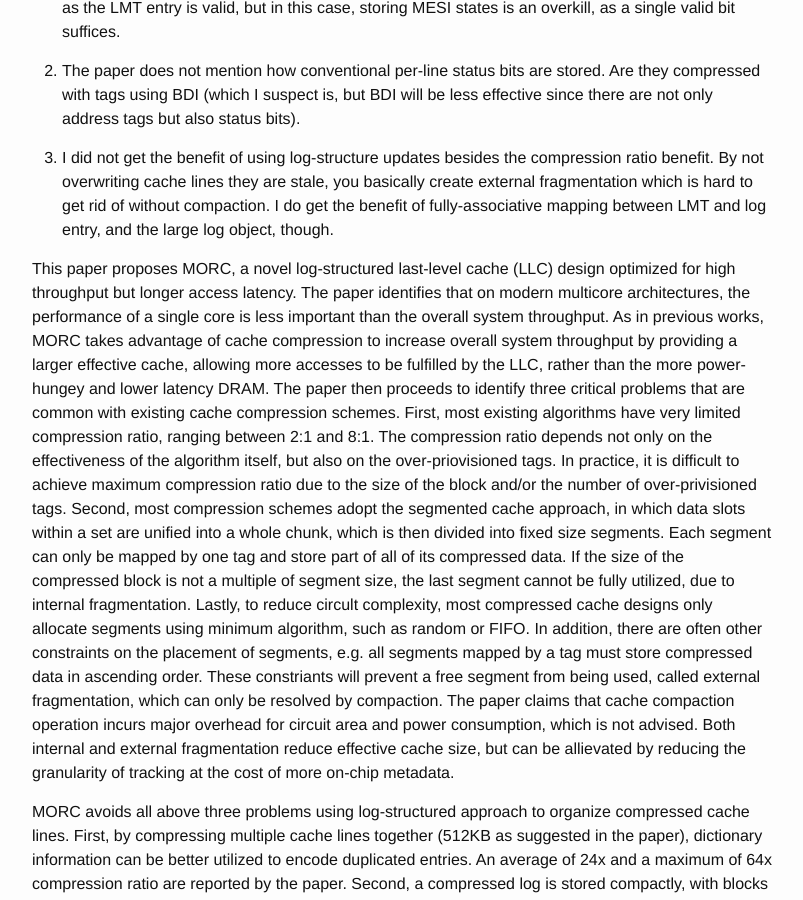
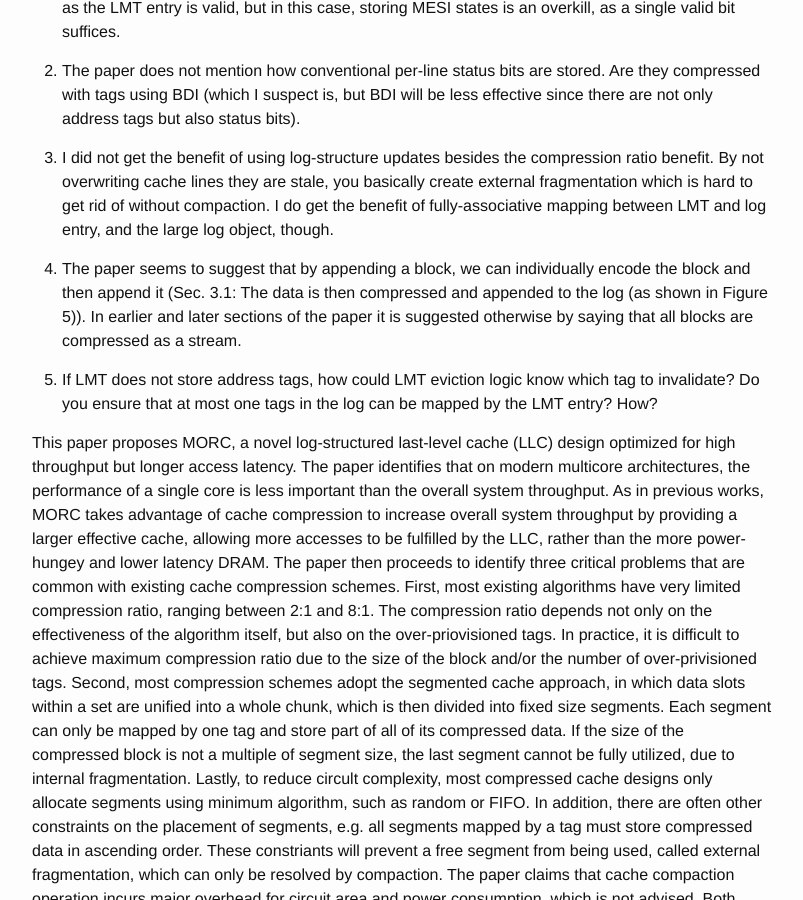
Before and after one commit to wangziqi2013/wangziqi2013.github.io, a Jekyll site: the page built from _posts/2020-06-28-morc.markdown, in a window 1280 px wide and 900 px high, scrolled down 685 px. Shown: the whole window, without its empty margins (238-1041 px from the left). Built offline with Jekyll 4.4.1, drawn with Linux system fonts in a browser that asks for light colours.

Commit message:
Adding low light

```diff
--- a/_posts/2020-06-28-morc.markdown
+++ b/_posts/2020-06-28-morc.markdown
@@ -30,6 +30,14 @@ version_mgmt:
 3. I did not get the benefit of using log-structure updates besides the compression ratio benefit. By not overwriting
    cache lines they are stale, you basically create external fragmentation which is hard to get rid of without compaction.
    I do get the benefit of fully-associative mapping between LMT and log entry, and the large log object, though.
+
+4. The paper seems to suggest that by appending a block, we can individually encode the block and then append it
+   (Sec. 3.1: The data is then compressed and appended to the log (as shown in Figure 5)).
+   In earlier and later sections of the paper it is suggested otherwise by saying that all blocks are compressed
+   as a stream.
+
+5. If LMT does not store address tags, how could LMT eviction logic know which tag to invalidate? Do you ensure that
+   at most one tags in the log can be mapped by the LMT entry? How?
 
 This paper proposes MORC, a novel log-structured last-level cache (LLC) design optimized for high throughput but longer
 access latency. The paper identifies that on modern multicore architectures, the performance of a single core is less
```
